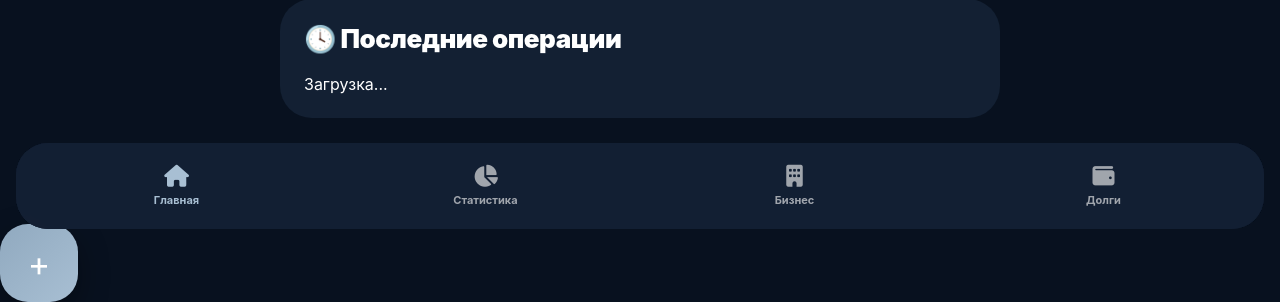
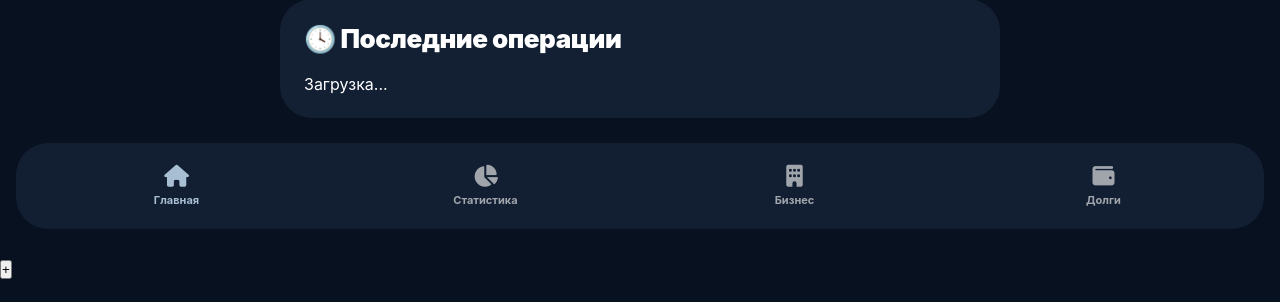
Before and after one commit to karazloi321-oss/sage-finance-bot, a Flask app: page / in a window 1280 px wide. Shown: the part 553-855 px from the top of the page. After the commit the page ends 832 px from the top, so only its background shows below. Run offline with Flask 3, Linux system fonts and the light colour scheme; some libraries are stand-ins or nearby versions.

Commit message:
Update index.html

```diff
--- a/templates/index.html
+++ b/templates/index.html
@@ -560,16 +560,12 @@ id="aiText"
 </div>
 <!-- CENTRAL ADD BUTTON -->
 
- <div
-class="nav-center-btn"
+ <button
+class="plus-btn"
 onclick="openModal()"
 >
 +
-</div>
-
-<div class="navbar">
-...
-</div>
+</button>
 
 <!-- NAVBAR -->
 
```
